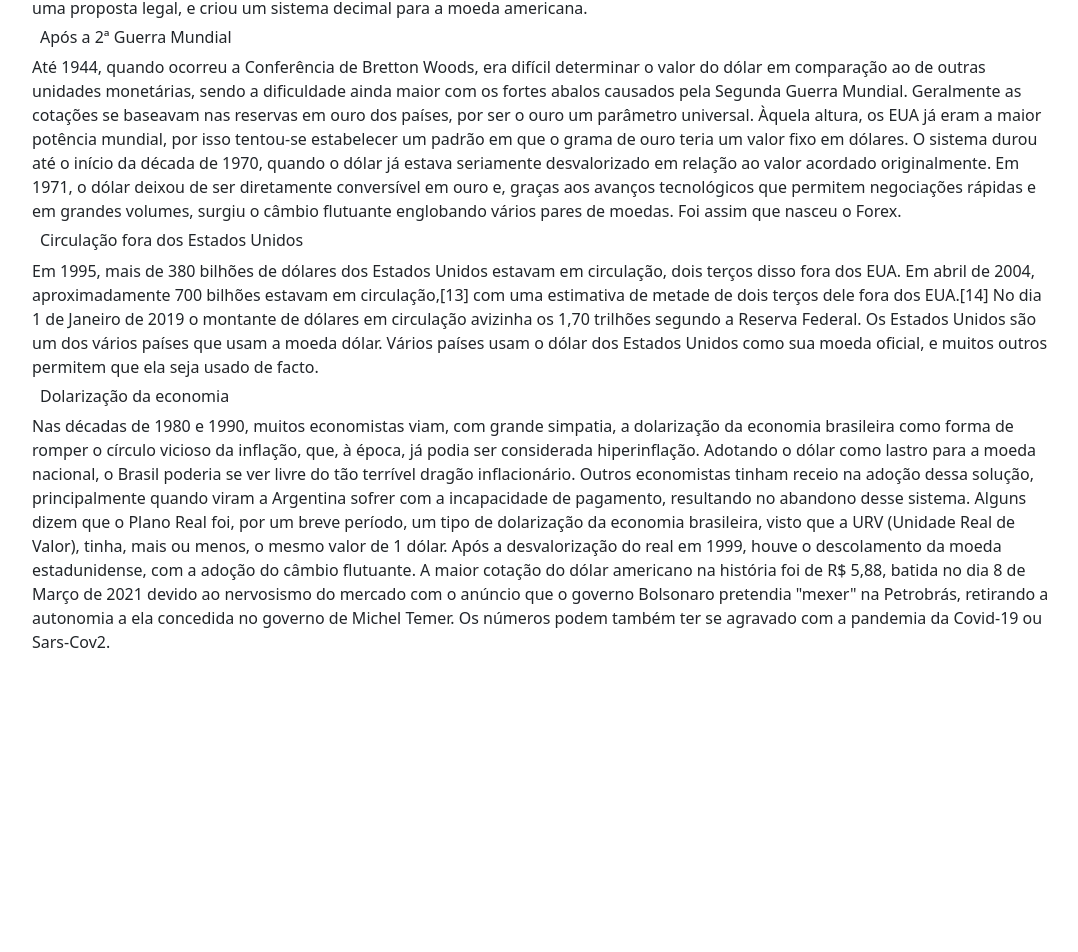
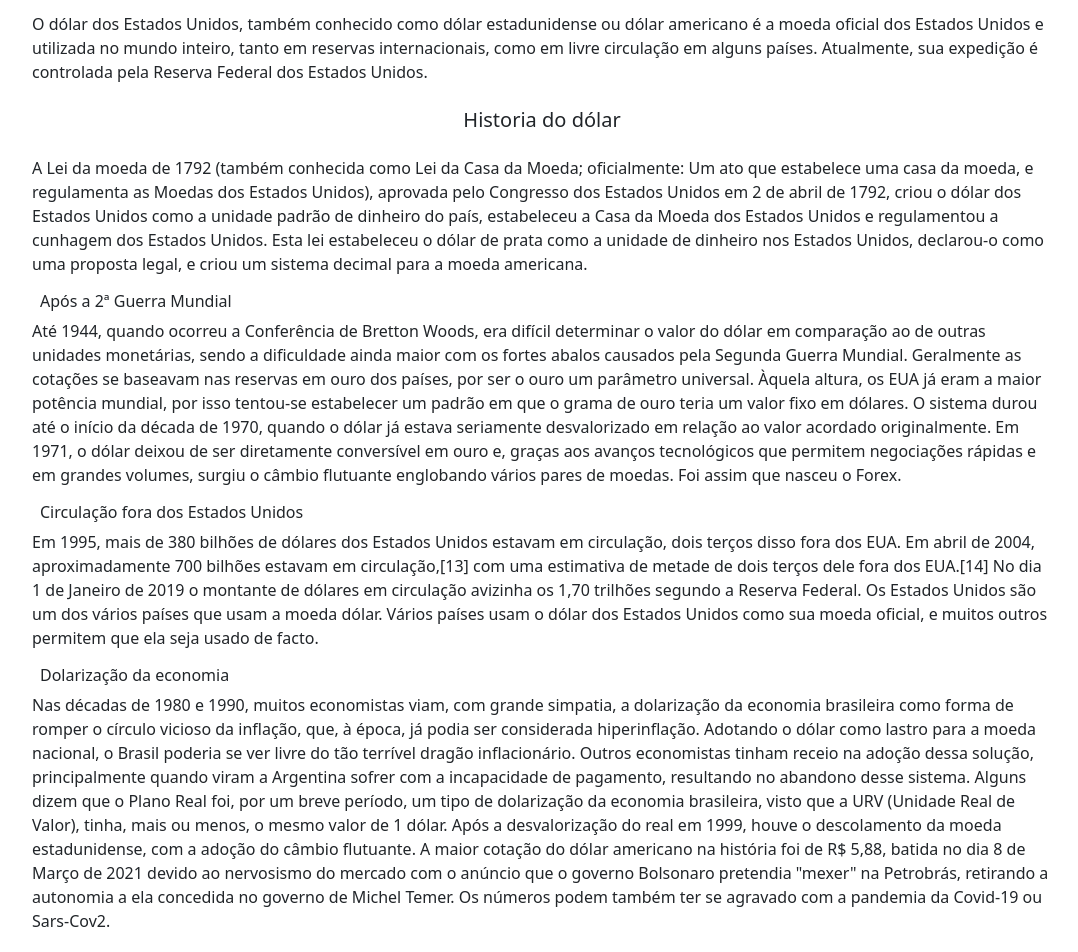
Before and after one commit to William-Dias-Marcos/Word_Currencies_Angular, an Angular app: page / in a window 1280 px wide. Shown: the part 698-1650 px from the top of the page, without its empty margins (98-1176 px from the left). Before the commit the page ends 1400 px from the top, so only its background shows below. Built offline with nearby package versions, Linux system fonts and the light colour scheme.

Commit message:
edited dollar component

```diff
--- a/src/app/component/dolar/dolar.component.html
+++ b/src/app/component/dolar/dolar.component.html
@@ -1,6 +1,9 @@
 <div class="container">
-  <h3 class="d-flex justify-content-center m-5">Dólar</h3>
-  <div class="d-flex justify-content-center">
+  <div class="jumbotron text-center" style="padding-top: 150px">
+    <h1 class="">Dólar</h1>
+    <main class="lead">Descubra qual é a cotação do dólar hoje:</main>
+    <hr class="my-4" />
+    <div class="" style="padding-bottom: 100px">
       <input
         type="number"
         class="btn btn-secongary"
@@ -10,7 +13,7 @@
       />
       <input
         type="button"
-      class="btn bg-dark text-white"
+        class="btn btn-primary btn-lg"
         style="height: 50px"
         value="Converter"
       />
@@ -22,75 +25,90 @@
         style="width: 140px"
       />
     </div>
+  </div>
 
   <div class="m-5 text-justify">
     <h5 class="text-center m-4">Esse valor do dólar é atualizado?</h5>
 
+    <p>
       A cotação do dolar hoje está R$ 5,29. Cotação do dólar comercial americano
       atualizada sempre para que você fique informado sobre o dólar e tome as
       melhores decisões.
+    </p>
 
     <h5 class="text-center m-4">Sobre o dólar</h5>
+    <p>
       O dólar dos Estados Unidos, também conhecido como dólar estadunidense ou
       dólar americano é a moeda oficial dos Estados Unidos e utilizada no mundo
       inteiro, tanto em reservas internacionais, como em livre circulação em
       alguns países. Atualmente, sua expedição é controlada pela Reserva Federal
       dos Estados Unidos.
+    </p>
 
     <h5 class="text-center m-4">Historia do dólar</h5>
 
+    <p>
       A Lei da moeda de 1792 (também conhecida como Lei da Casa da Moeda;
       oficialmente: Um ato que estabelece uma casa da moeda, e regulamenta as
-    Moedas dos Estados Unidos), aprovada pelo Congresso dos Estados Unidos em 2
-    de abril de 1792, criou o dólar dos Estados Unidos como a unidade padrão de
-    dinheiro do país, estabeleceu a Casa da Moeda dos Estados Unidos e
-    regulamentou a cunhagem dos Estados Unidos. Esta lei estabeleceu o dólar de
-    prata como a unidade de dinheiro nos Estados Unidos, declarou-o como uma
-    proposta legal, e criou um sistema decimal para a moeda americana.
+      Moedas dos Estados Unidos), aprovada pelo Congresso dos Estados Unidos em
+      2 de abril de 1792, criou o dólar dos Estados Unidos como a unidade padrão
+      de dinheiro do país, estabeleceu a Casa da Moeda dos Estados Unidos e
+      regulamentou a cunhagem dos Estados Unidos. Esta lei estabeleceu o dólar
+      de prata como a unidade de dinheiro nos Estados Unidos, declarou-o como
+      uma proposta legal, e criou um sistema decimal para a moeda americana.
+    </p>
 
     <h6 class="m-2">Após a 2ª Guerra Mundial</h6>
 
+    <p>
       Até 1944, quando ocorreu a Conferência de Bretton Woods, era difícil
-    determinar o valor do dólar em comparação ao de outras unidades monetárias,
-    sendo a dificuldade ainda maior com os fortes abalos causados pela Segunda
-    Guerra Mundial. Geralmente as cotações se baseavam nas reservas em ouro dos
-    países, por ser o ouro um parâmetro universal. Àquela altura, os EUA já eram
-    a maior potência mundial, por isso tentou-se estabelecer um padrão em que o
-    grama de ouro teria um valor fixo em dólares. O sistema durou até o início
-    da década de 1970, quando o dólar já estava seriamente desvalorizado em
-    relação ao valor acordado originalmente. Em 1971, o dólar deixou de ser
-    diretamente conversível em ouro e, graças aos avanços tecnológicos que
-    permitem negociações rápidas e em grandes volumes, surgiu o câmbio flutuante
-    englobando vários pares de moedas. Foi assim que nasceu o Forex.
+      determinar o valor do dólar em comparação ao de outras unidades
+      monetárias, sendo a dificuldade ainda maior com os fortes abalos causados
+      pela Segunda Guerra Mundial. Geralmente as cotações se baseavam nas
+      reservas em ouro dos países, por ser o ouro um parâmetro universal. Àquela
+      altura, os EUA já eram a maior potência mundial, por isso tentou-se
+      estabelecer um padrão em que o grama de ouro teria um valor fixo em
+      dólares. O sistema durou até o início da década de 1970, quando o dólar já
+      estava seriamente desvalorizado em relação ao valor acordado
+      originalmente. Em 1971, o dólar deixou de ser diretamente conversível em
+      ouro e, graças aos avanços tecnológicos que permitem negociações rápidas e
+      em grandes volumes, surgiu o câmbio flutuante englobando vários pares de
+      moedas. Foi assim que nasceu o Forex.
+    </p>
 
     <h6 class="m-2">Circulação fora dos Estados Unidos</h6>
 
+    <p>
       Em 1995, mais de 380 bilhões de dólares dos Estados Unidos estavam em
       circulação, dois terços disso fora dos EUA. Em abril de 2004,
-    aproximadamente 700 bilhões estavam em circulação,[13] com uma estimativa de
-    metade de dois terços dele fora dos EUA.[14] No dia 1 de Janeiro de 2019 o
-    montante de dólares em circulação avizinha os 1,70 trilhões segundo a
-    Reserva Federal. Os Estados Unidos são um dos vários países que usam a moeda
-    dólar. Vários países usam o dólar dos Estados Unidos como sua moeda oficial,
-    e muitos outros permitem que ela seja usado de facto.
+      aproximadamente 700 bilhões estavam em circulação,[13] com uma estimativa
+      de metade de dois terços dele fora dos EUA.[14] No dia 1 de Janeiro de
+      2019 o montante de dólares em circulação avizinha os 1,70 trilhões segundo
+      a Reserva Federal. Os Estados Unidos são um dos vários países que usam a
+      moeda dólar. Vários países usam o dólar dos Estados Unidos como sua moeda
+      oficial, e muitos outros permitem que ela seja usado de facto.
+    </p>
 
     <h6 class="m-2">Dolarização da economia</h6>
 
-    Nas décadas de 1980 e 1990, muitos economistas viam, com grande simpatia, a
-    dolarização da economia brasileira como forma de romper o círculo vicioso da
-    inflação, que, à época, já podia ser considerada hiperinflação. Adotando o
-    dólar como lastro para a moeda nacional, o Brasil poderia se ver livre do
-    tão terrível dragão inflacionário. Outros economistas tinham receio na
-    adoção dessa solução, principalmente quando viram a Argentina sofrer com a
-    incapacidade de pagamento, resultando no abandono desse sistema. Alguns
-    dizem que o Plano Real foi, por um breve período, um tipo de dolarização da
-    economia brasileira, visto que a URV (Unidade Real de Valor), tinha, mais ou
-    menos, o mesmo valor de 1 dólar. Após a desvalorização do real em 1999,
-    houve o descolamento da moeda estadunidense, com a adoção do câmbio
-    flutuante. A maior cotação do dólar americano na história foi de R$ 5,88,
-    batida no dia 8 de Março de 2021 devido ao nervosismo do mercado com o
-    anúncio que o governo Bolsonaro pretendia "mexer" na Petrobrás, retirando a
-    autonomia a ela concedida no governo de Michel Temer. Os números podem
-    também ter se agravado com a pandemia da Covid-19 ou Sars-Cov2.
+    <p>
+      Nas décadas de 1980 e 1990, muitos economistas viam, com grande simpatia,
+      a dolarização da economia brasileira como forma de romper o círculo
+      vicioso da inflação, que, à época, já podia ser considerada hiperinflação.
+      Adotando o dólar como lastro para a moeda nacional, o Brasil poderia se
+      ver livre do tão terrível dragão inflacionário. Outros economistas tinham
+      receio na adoção dessa solução, principalmente quando viram a Argentina
+      sofrer com a incapacidade de pagamento, resultando no abandono desse
+      sistema. Alguns dizem que o Plano Real foi, por um breve período, um tipo
+      de dolarização da economia brasileira, visto que a URV (Unidade Real de
+      Valor), tinha, mais ou menos, o mesmo valor de 1 dólar. Após a
+      desvalorização do real em 1999, houve o descolamento da moeda
+      estadunidense, com a adoção do câmbio flutuante. A maior cotação do dólar
+      americano na história foi de R$ 5,88, batida no dia 8 de Março de 2021
+      devido ao nervosismo do mercado com o anúncio que o governo Bolsonaro
+      pretendia "mexer" na Petrobrás, retirando a autonomia a ela concedida no
+      governo de Michel Temer. Os números podem também ter se agravado com a
+      pandemia da Covid-19 ou Sars-Cov2.
+    </p>
   </div>
 </div>
```
Lines whose indentation alone changed are shown as unchanged.
